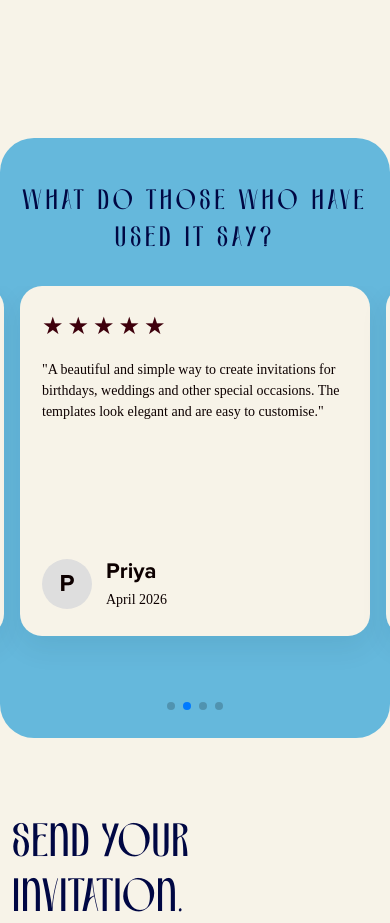
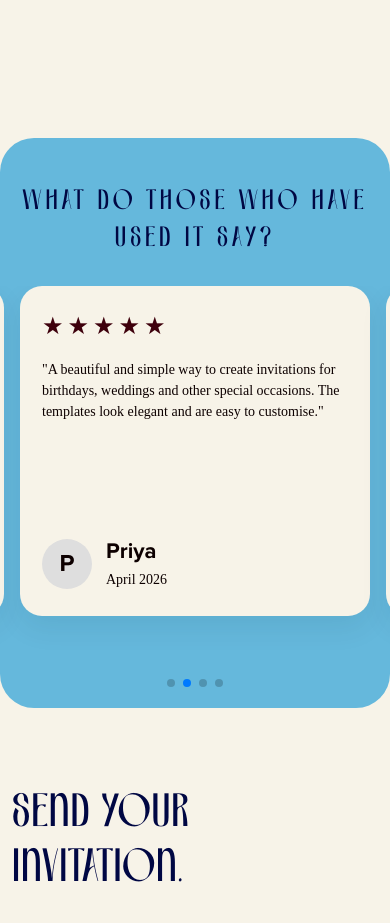
Before and after one commit to pranaykumarsamala/wedding-app-frontend, an Angular app: page / in a window 390 px wide. Shown: the part 6960-7883 px from the top of the page. Built offline with nearby package versions, Linux system fonts and the light colour scheme; a web font is replaced by a local one.

Commit message:
Adjust description card height and styling.

```diff
--- a/src/app/pages/home/testimonials/testimonials.scss
+++ b/src/app/pages/home/testimonials/testimonials.scss
@@ -9,8 +9,8 @@
 
 .testimonial-section {
   width: 100%;
-    min-height: 650px;
-    height: 650px;
+  min-height: 630px;
+  height: 630px;
   box-sizing: border-box;
   overflow: hidden;
   background: #65b8dc;
@@ -65,8 +65,8 @@
 
 .review-card {
   width: 100%;
-    height: 350px;
-    min-height: 300px;
+  height: 320px;
+  min-height: 320px;
   box-sizing: border-box;
   display: flex;
   flex-direction: column;
@@ -156,7 +156,6 @@
   }
 }
 
-
 /* Tablet */
 
 @media (min-width: 768px) and (max-width: 1099px) {
@@ -183,13 +182,12 @@
   }
 }
 
-
 /* Mobile */
 
 @media (max-width: 767px) {
   .testimonial-section {
-        height: 600px;
-        min-height: 600px;
+    height: 570px;
+    min-height: 570px;
     border-radius: 34px;
     padding: 45px 0 40px;
     h2 {
@@ -202,8 +200,8 @@
     padding: 0 20px 50px;
   }
   .review-card {
-        height: 350px;
-        min-height: 350px;
+    height: 330px;
+    min-height: 330px;
     padding: 26px 22px;
     border-radius: 22px;
   }
```
Lines whose indentation alone changed are shown as unchanged.
